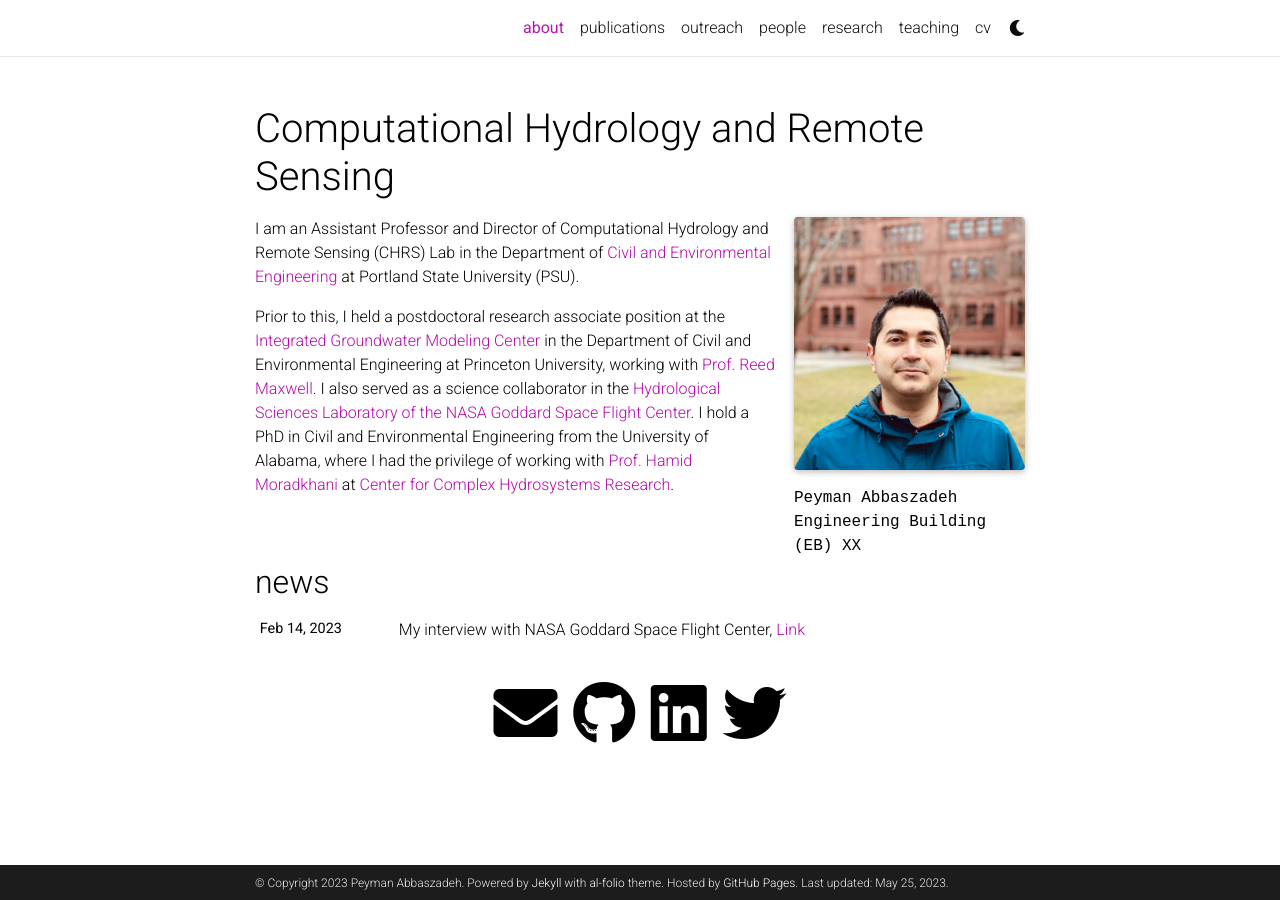
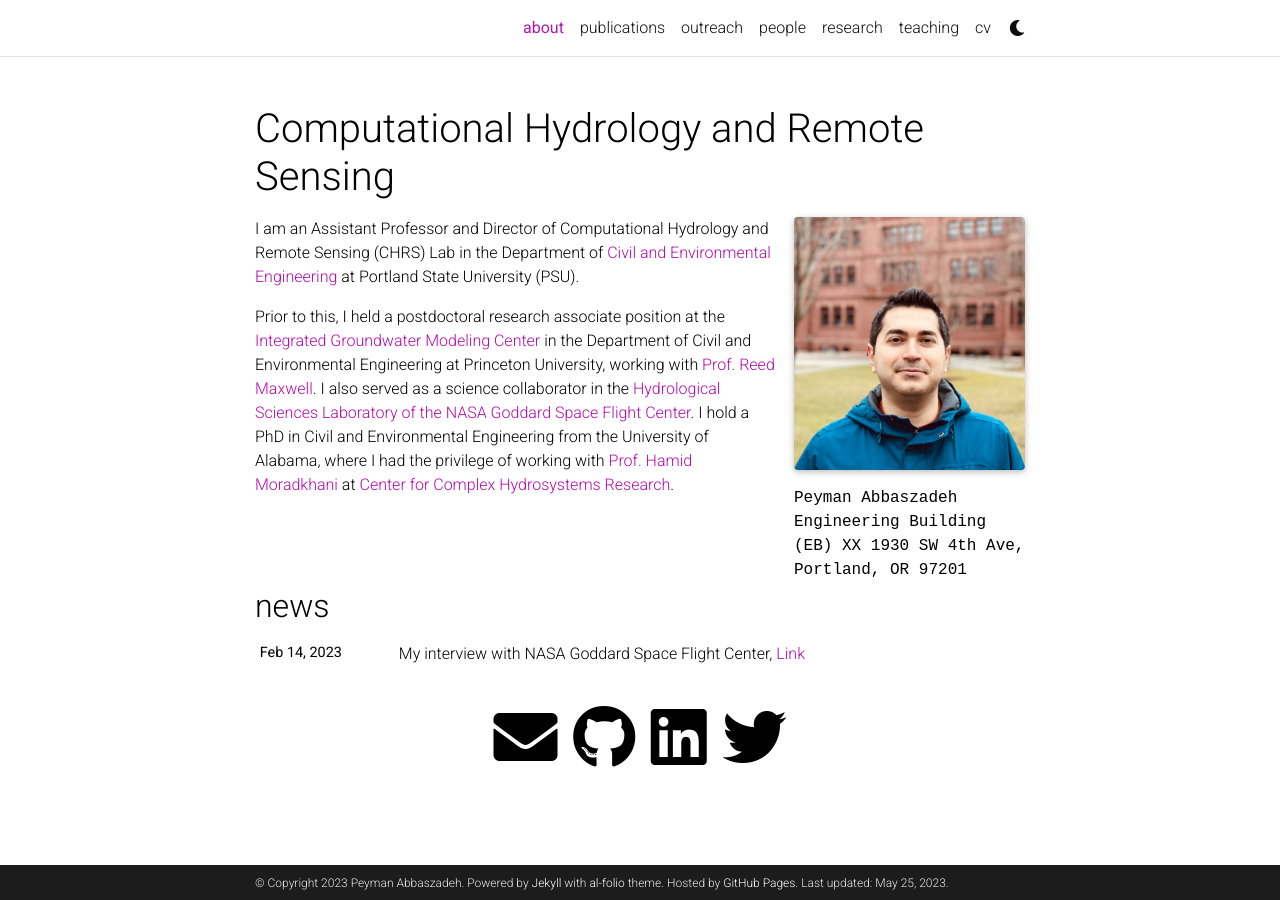
Before and after one commit to Pabbaszadeh/Pabbaszadeh.github.io, a Jekyll site: the page built from _pages/about.md, in a window 1280 px wide. Built offline with Jekyll 4.4.1, drawn with Linux system fonts in a browser that asks for light colours; full-size pictures stand in for the smaller copies a plugin makes; comment, search, counter and statistics services are not loaded; a style sheet for code colours, icons or effects is not loaded.

Commit message:
Update about.md

```diff
--- a/_pages/about.md
+++ b/_pages/about.md
@@ -10,6 +10,7 @@ profile:
   image_circular: false # crops the image to make it circular
   address: Peyman Abbaszadeh
            Engineering Building (EB) XX
+           1930 SW 4th Ave, Portland, OR 97201
 
 
 news: true  # includes a list of news items
```
